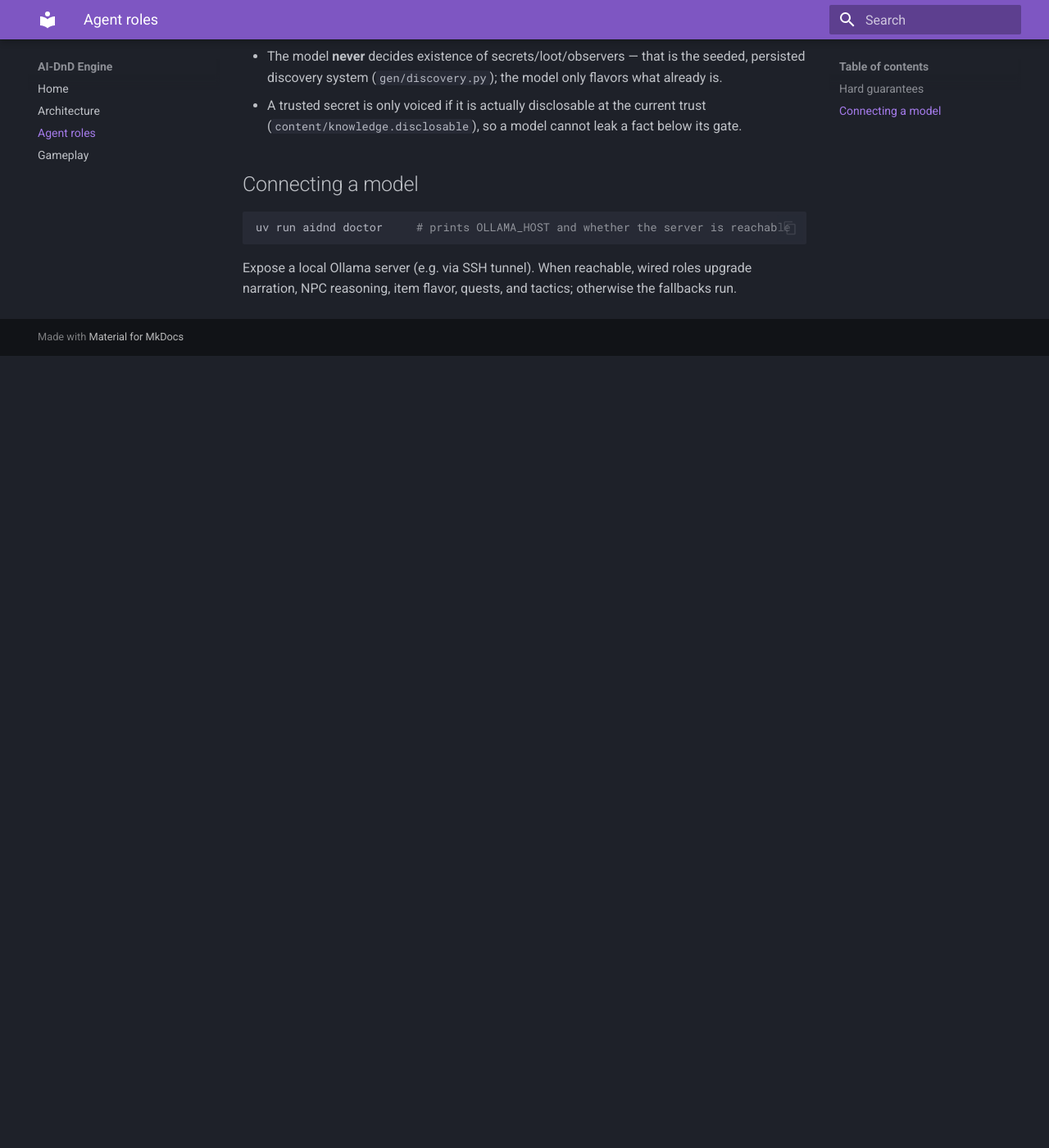
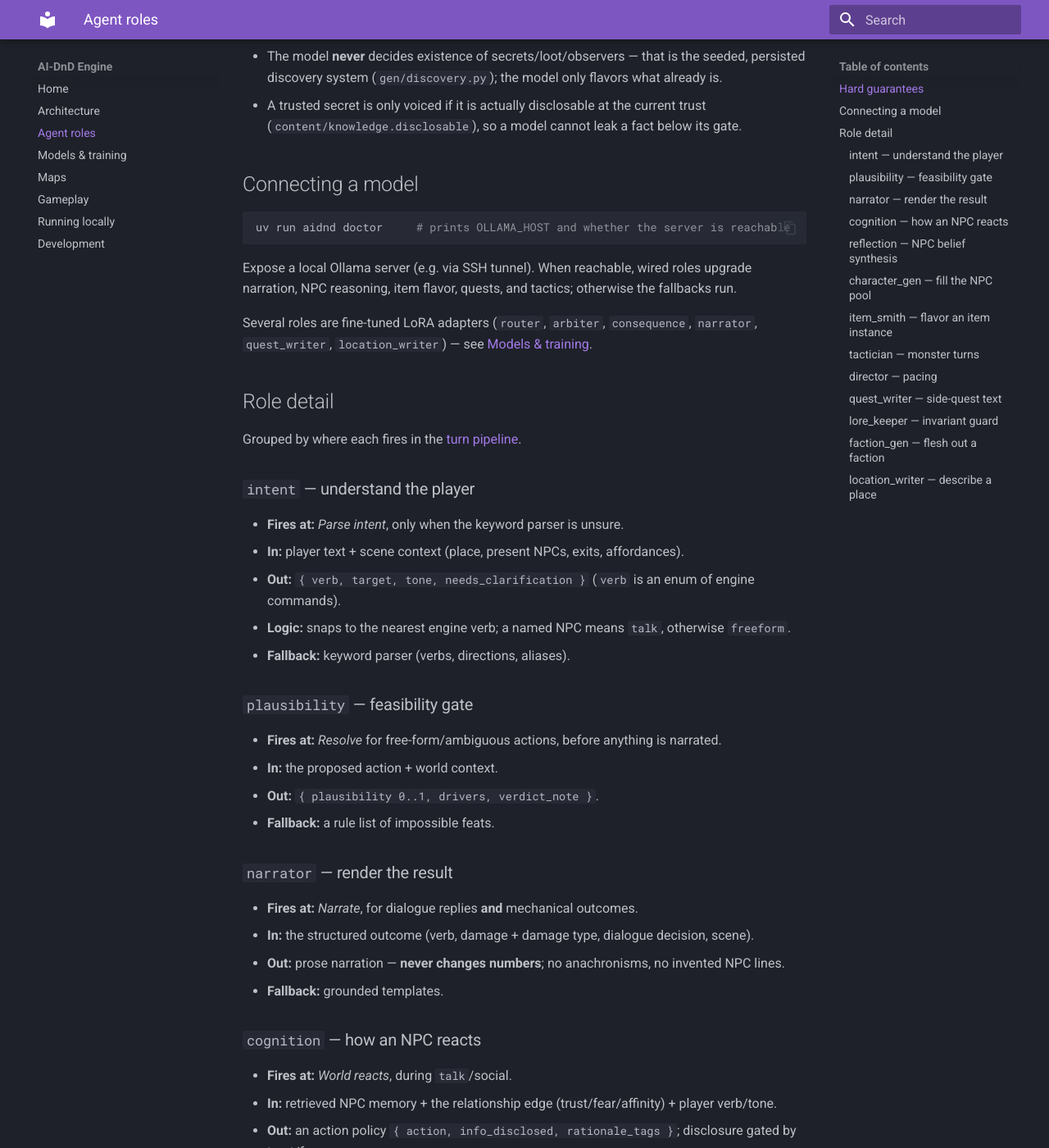
Before and after one commit to illaitar/ai-dnd, an MkDocs documentation site: the page built from docs/agents.md, in a window 1280 px wide and 1400 px high, scrolled down 1133 px. Shown: the whole window at 82% size. Built offline with MkDocs 1.6.1 and Material for MkDocs 9.7.7, drawn with Linux system fonts in a browser that asks for light colours; before the commit the page ends 1567 px from its top, so only the background shows below that; some of the changed text lies outside the part shown.

Commit message:
docs: slim README (описание + ссылки на HF-модели) + вынос деталей в docs/
- README: описание проекта, таблица всех 6 HF-адаптеров, quickstart, ссылки на доки
- новые docs: models.md (адаптеры/датасеты/пайплайн), maps.md, running.md, development.md; детальные роли в agents.md
- обновлён index.md + mkdocs.yml nav

```diff
--- a/docs/agents.md
+++ b/docs/agents.md
@@ -35,3 +35,81 @@
 
 Expose a local Ollama server (e.g. via SSH tunnel). When reachable, wired roles upgrade
 narration, NPC reasoning, item flavor, quests, and tactics; otherwise the fallbacks run.
+
+Several roles are fine-tuned LoRA adapters (`router`, `arbiter`, `consequence`, `narrator`,
+`quest_writer`, `location_writer`) — see [Models & training](models.md).
+
+## Role detail
+
+Grouped by where each fires in the [turn pipeline](architecture.md).
+
+### `intent` — understand the player
+- **Fires at:** *Parse intent*, only when the keyword parser is unsure.
+- **In:** player text + scene context (place, present NPCs, exits, affordances).
+- **Out:** `{ verb, target, tone, needs_clarification }` (`verb` is an enum of engine commands).
+- **Logic:** snaps to the nearest engine verb; a named NPC means `talk`, otherwise `freeform`.
+- **Fallback:** keyword parser (verbs, directions, aliases).
+
+### `plausibility` — feasibility gate
+- **Fires at:** *Resolve* for free-form/ambiguous actions, before anything is narrated.
+- **In:** the proposed action + world context.
+- **Out:** `{ plausibility 0..1, drivers, verdict_note }`.
+- **Fallback:** a rule list of impossible feats.
+
+### `narrator` — render the result
+- **Fires at:** *Narrate*, for dialogue replies **and** mechanical outcomes.
+- **In:** the structured outcome (verb, damage + damage type, dialogue decision, scene).
+- **Out:** prose narration — **never changes numbers**; no anachronisms, no invented NPC lines.
+- **Fallback:** grounded templates.
+
+### `cognition` — how an NPC reacts
+- **Fires at:** *World reacts*, during `talk`/social.
+- **In:** retrieved NPC memory + the relationship edge (trust/fear/affinity) + player verb/tone.
+- **Out:** an action policy `{ action, info_disclosed, rationale_tags }`; disclosure gated by trust/fear.
+- **Fallback:** a trust/fear gate table.
+
+### `reflection` — NPC belief synthesis
+- **Fires at:** *World reacts*, when an NPC's memory tree summarizes.
+- **In:** leaf observations. **Out:** higher-level reflections, each citing the observation ids.
+- **Fallback:** one aggregating reflection.
+
+### `character_gen` — fill the NPC pool
+- **Fires at:** lazily, at an NPC's first promotion (and when spawning passersby).
+- **In:** a skeleton persona. **Out:** `{ voice, traits }`; spawns satisfy world invariants.
+- **Fallback:** the deterministic skeleton persona.
+
+### `item_smith` — flavor an item instance
+- **Fires at:** *Resolve* for `search`/`loot`, when an item is spawned.
+- **In:** the item template + world context. **Out:** `{ name, description, properties }` — **cosmetic only**.
+- **Fallback:** the template name.
+
+### `tactician` — monster turns
+- **Fires at:** the *Combat loop*, on each monster's turn.
+- **In:** a battle-state digest + the monster's stat block. **Out:** `{ intent, target, move_to, ability }`.
+- **Fallback:** deterministic target selection / heuristic AI.
+
+### `director` — pacing
+- **Fires at:** *Pacing*, after a turn and during lulls.
+- **In:** a world digest, active quests, recent events, the quiet streak.
+- **Out:** a directive or an ambient beat; raises random-event odds the longer nothing happens.
+- **Fallback:** heuristics + seeded ambient beats.
+
+### `quest_writer` — side-quest text
+- **Fires at:** when a side quest is assembled.
+- **In:** the template, filled slots, world facts. **Out:** framing + giver/objective/completion text.
+- **Fallback:** template framing.
+
+### `lore_keeper` — invariant guard
+- **Fires at:** *Commit*, validating proposed/generated content.
+- **In:** the proposed content + the world knowledge graph. **Out:** a verdict with concrete fixes.
+- **Fallback:** direct invariant checks.
+
+### `faction_gen` — flesh out a faction
+- **Fires at:** lazily, the first time the player inspects a per-world faction.
+- **In:** the faction archetype + seed + the town. **Out:** `{ name, blurb, goals, values }`, persisted via an event.
+- **Fallback:** the archetype defaults.
+
+### `location_writer` — describe a place
+- **Fires at:** world enrichment, for notable places (and their sub-locations).
+- **In:** the location parameters (type, size, sensory fields, …). **Out:** persistent prose description.
+- **Fallback:** the short `ambiance` line. Fine-tuned as [`aidnd-location`](models.md) on the 14B base.
--- a/mkdocs.yml
+++ b/mkdocs.yml
@@ -17,7 +17,11 @@
   - Home: index.md
   - Architecture: architecture.md
   - Agent roles: agents.md
+  - Models & training: models.md
+  - Maps: maps.md
   - Gameplay: gameplay.md
+  - Running locally: running.md
+  - Development: development.md
 
 markdown_extensions:
   - admonition
```
Also changed, not shown: README.md (+49 -265 lines), docs/development.md (added, +45 -0 lines), docs/index.md (+5 -1 lines), docs/maps.md (added, +24 -0 lines), docs/models.md (added, +69 -0 lines), docs/running.md (added, +37 -0 lines).
